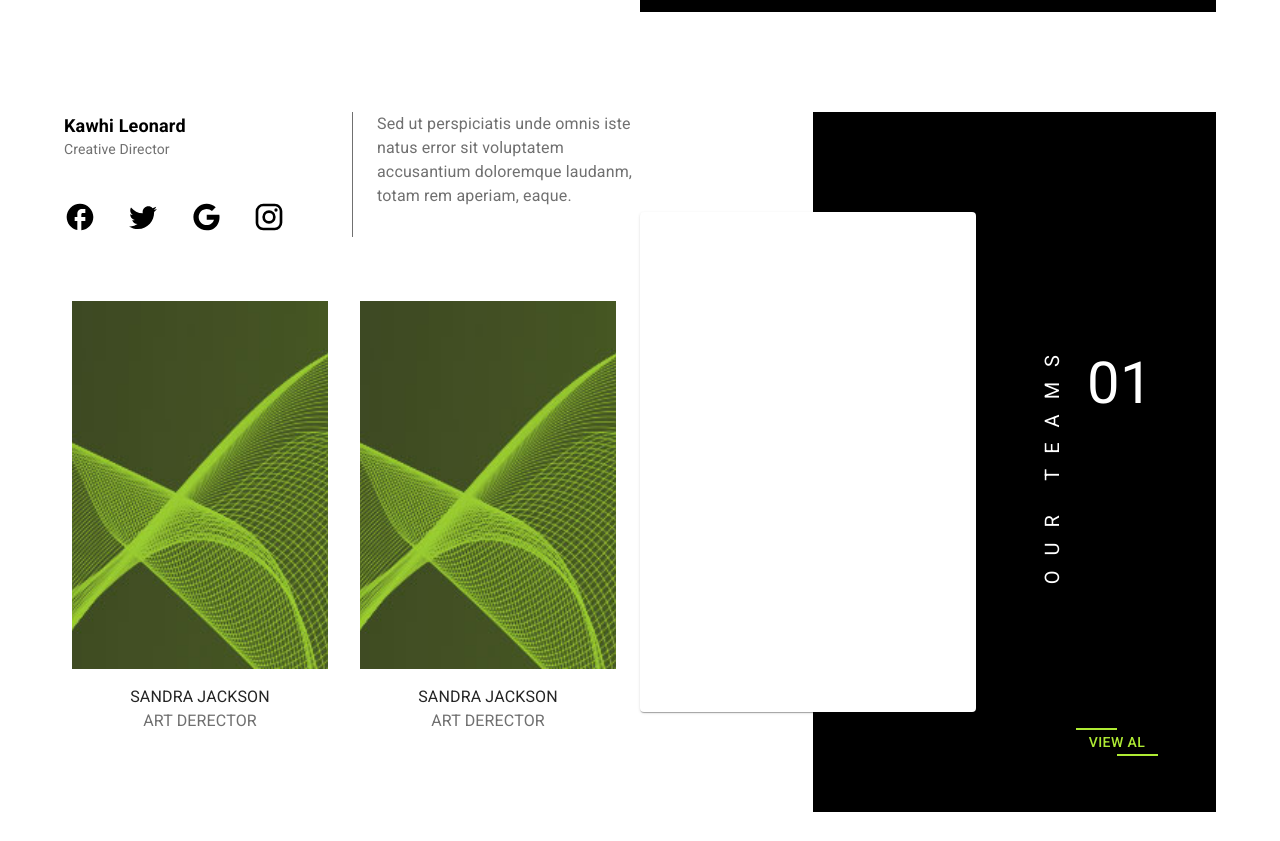
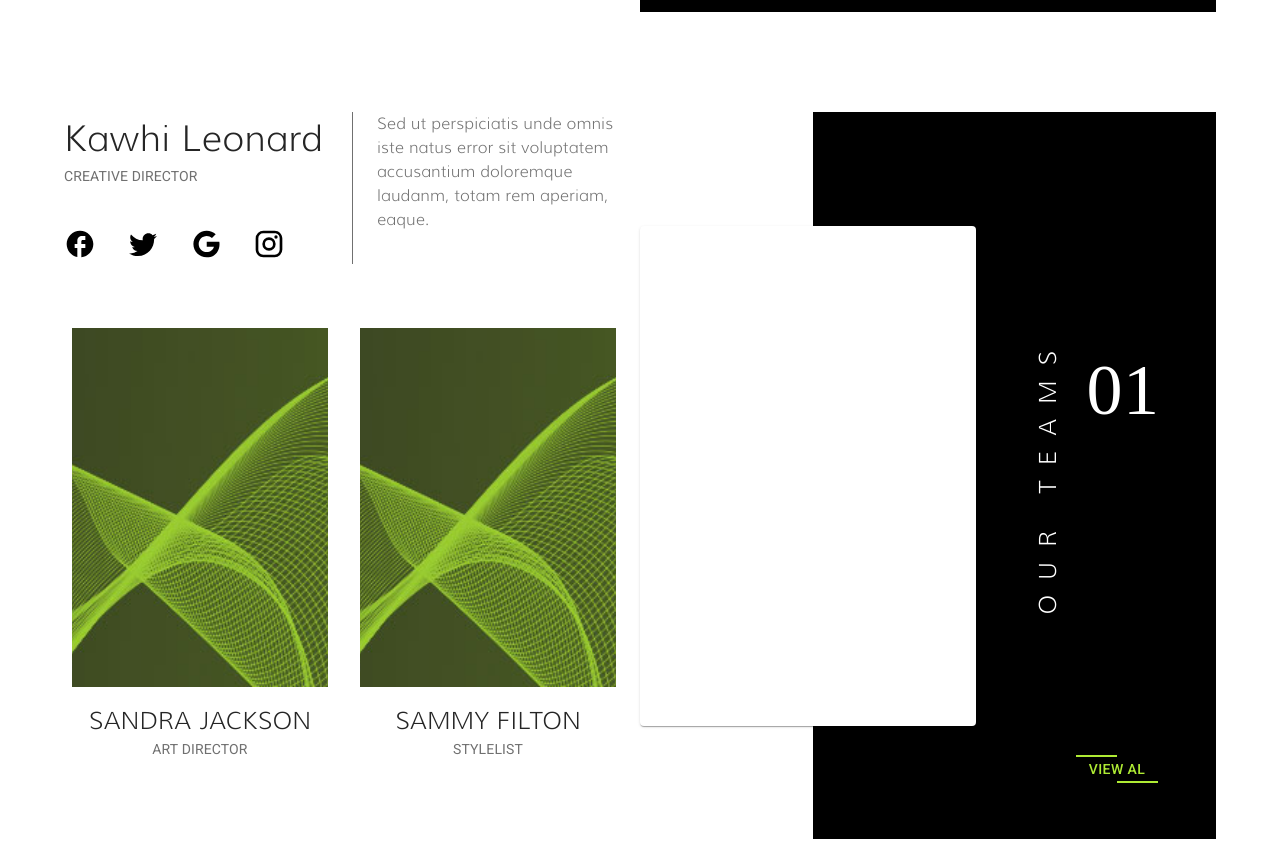
Before and after one commit to tariq3372/limelife, a React (Create React App) app: page /home in a window 1280 px wide. Shown: the part 692-1533 px from the top of the page. Built offline with nearby package versions, Linux system fonts and the light colour scheme.

Commit message:
fonts is added, home page is updated

```diff
--- a/src/App.js
+++ b/src/App.js
@@ -5,6 +5,7 @@ import '@fontsource/roboto/300.css';
 import '@fontsource/roboto/400.css';
 import '@fontsource/roboto/500.css';
 import '@fontsource/roboto/700.css';
+import './assets/fonts/muli.light.ttf';
 
 function App() {
   return (
--- a/src/index.css
+++ b/src/index.css
@@ -1,7 +1,7 @@
 body {
   margin: 0;
   font-family: -apple-system, BlinkMacSystemFont, 'Segoe UI', 'Roboto', 'Oxygen',
-    'Ubuntu', 'Cantarell', 'Fira Sans', 'Droid Sans', 'Helvetica Neue',
+    'Ubuntu', 'Cantarell', 'Fira Sans', 'Droid Sans', 'muli-light', 'Helvetica Neue',
     sans-serif;
   -webkit-font-smoothing: antialiased;
   -moz-osx-font-smoothing: grayscale;
@@ -11,3 +11,10 @@ code {
   font-family: source-code-pro, Menlo, Monaco, Consolas, 'Courier New',
     monospace;
 }
+
+@font-face {
+  font-family: "muli-light";
+  src: local("muli-light"),
+   url("./assets/fonts/muli.light.ttf") format("truetype");
+  font-weight: bold;
+ }
--- a/src/layouts/components/HomeHeader.jsx
+++ b/src/layouts/components/HomeHeader.jsx
@@ -12,8 +12,6 @@ const HomeHeader = () => {
           <Typography fontSize={55} fontWeight="bold" color="#252525" letterSpacing="02px">PASSION</Typography>
         </div>
         <Box sx={{ height:"150%", border: '15px solid #afeb34', width: "80%", position: 'absolute', right: '0px', zIndex: -1}}>
-
-
         </Box>
       </Grid>
       <Box sx={{ position: "absolute", right: "0px", height: "100%", backgroundColor:"black", width: "50%", zIndex: -1}}>
--- a/src/pages/Home.jsx
+++ b/src/pages/Home.jsx
@@ -10,8 +10,8 @@ const Home = () => {
         <Grid container>
           {/* 1 */}
           <Grid item sm={6} xs={12}>
-            <Typography fontSize={18} fontWeight="bold">Kawhi Leonard</Typography>
-            <Typography fontSize={14} color="#707070"> Creative Director</Typography>
+            <Typography fontSize={36} fontFamily="muli-light" color="#252525" >Kawhi Leonard</Typography>
+            <Typography fontSize={14} color="#707070"> CREATIVE DIRECTOR</Typography>
             <Grid sx={{ mt: '41px' }}>
               <FacebookOutlined style={{ fontSize: 32, marginRight: 31 }} />
               <Twitter style={{ fontSize: 32, marginRight: 31 }} />
@@ -21,7 +21,7 @@ const Home = () => {
           </Grid>
           {/* 2 */}
           <Grid item sm={6} xs={12} sx={{ borderLeft: '1px solid #707070', pl: 3, md: { mt: '41px' } }}>
-            <Typography color="#707070">Sed ut perspiciatis unde omnis iste natus error sit voluptatem accusantium doloremque laudanm, totam rem aperiam, eaque.</Typography>
+            <Typography  fontSize={16} color="#707070" fontFamily="muli-light" >Sed ut perspiciatis unde omnis iste natus error sit voluptatem accusantium doloremque laudanm, totam rem aperiam, eaque.</Typography>
           </Grid>
         </Grid>
 
@@ -34,8 +34,8 @@ const Home = () => {
               alt="banner"
             />
             <CardContent>
-              <Typography color="#252525">Sandra Jackson</Typography>
-              <Typography size={14} color="#707070">art derector</Typography>
+              <Typography  fontSize={24} fontFamily="muli-light" color="#252525" >Sandra Jackson</Typography>
+              <Typography fontSize={14} color="#707070">ART DIRECTOR</Typography>
             </CardContent>
           </Button>
           <Button onMouseEnter={() => setHover('2')} onMouseLeave={() => setHover(null)} sx={{ mr: 2, my: '10%', height: '460px', flexDirection: 'column',display:'flex' }}>
@@ -46,8 +46,8 @@ const Home = () => {
               alt="banner"
             />
             <CardContent>
-              <Typography color="#252525">Sandra Jackson</Typography>
-              <Typography size={14} color="#707070">art derector</Typography>
+              <Typography fontSize={24} fontFamily="muli-light" color="#252525">Sammy Filton</Typography>
+              <Typography fontSize={14} color="#707070">Stylelist</Typography>
             </CardContent>
           </Button>
         </Grid>
@@ -69,8 +69,8 @@ const Home = () => {
         </Grid>
         <Grid item sx={{ bgcolor: 'black', height: '100%', position: 'absolute', right: '0px', width: '70%', zIndex: '-1', justifyContent: 'space-between', display: 'flex', flexDirection: 'column'  }}>
           <Box sx={{ justifyContent: 'center', display: 'flex', width: '100%', my: 'auto' }}>
-            <Typography fontSize={20} letterSpacing={15} color="white" sx={{ writingMode: 'tb-rl', transform: 'rotate(180deg)', ml: '40%', mr: '5%' }}>OUR TEAMS</Typography>
-            <Typography fontSize={58} color="white">01</Typography>
+            <Typography fontFamily="muli-light" fontWeight="bold" fontSize={24} letterSpacing={15} color="#FFFFFF" sx={{ writingMode: 'tb-rl', transform: 'rotate(180deg)', ml: '40%', mr: '5%' }}>OUR TEAMS</Typography>
+            <Typography fontFamily="ocrastd" fontSize={72} color="#FFFFFF">01</Typography>
           </Box>
         </Grid>
         <Button
```
Also changed, not shown: src/assets/fonts/000webfont-Regular.ttf (added), src/assets/fonts/muli.light.ttf (added).
